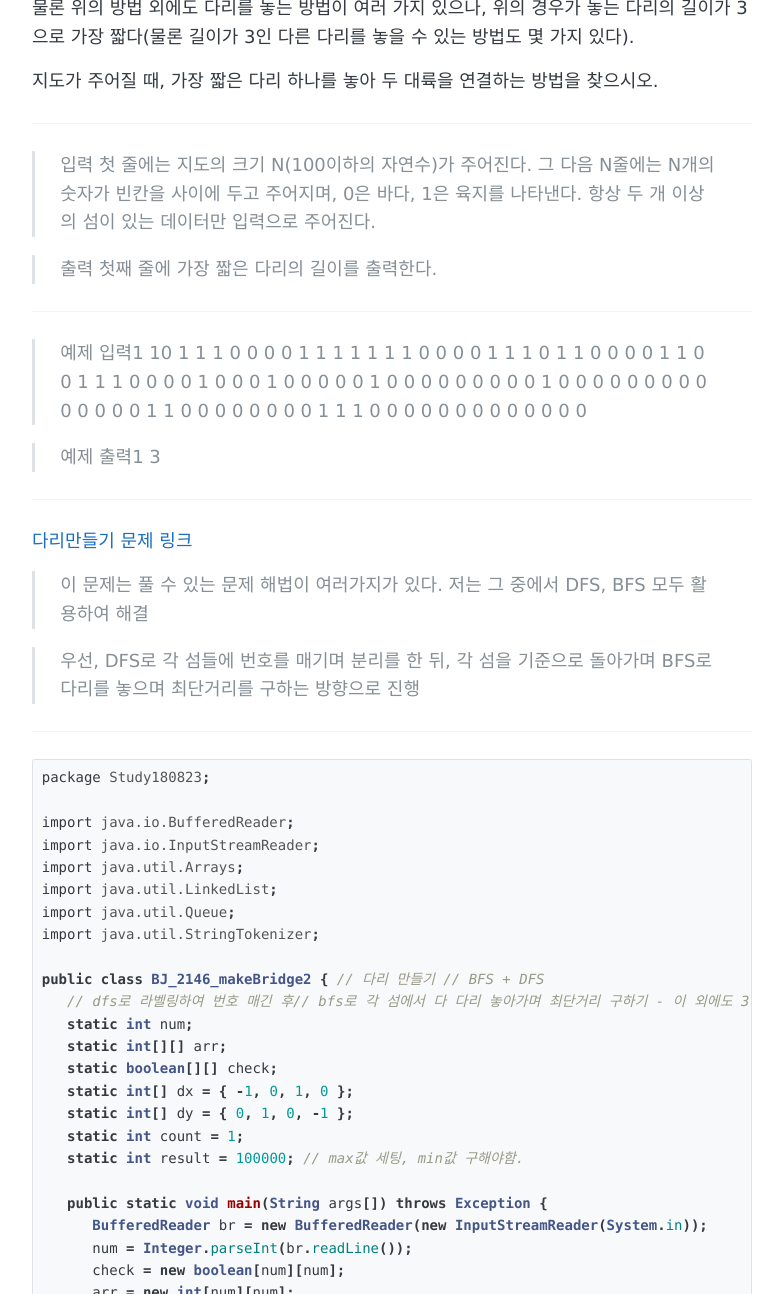
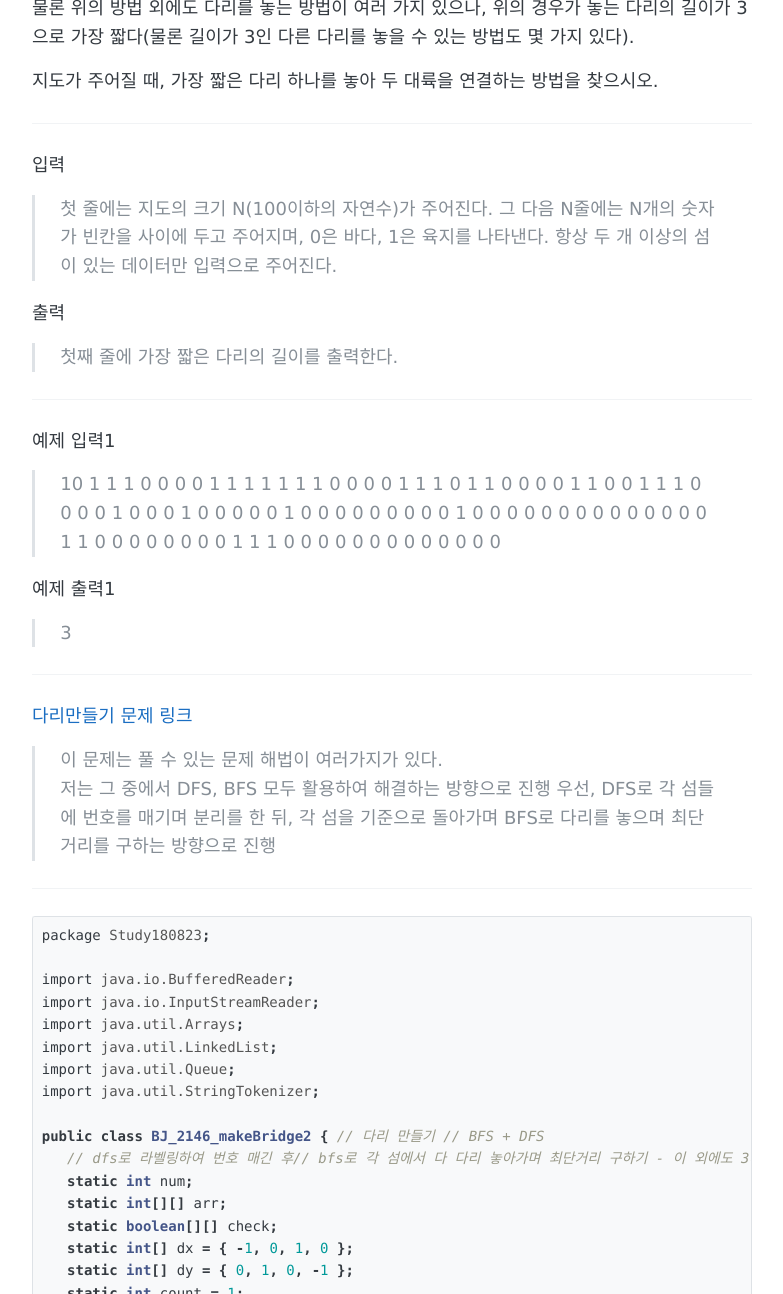
Before and after one commit to baekdata/baekdata.github.io, a Jekyll site: the page built from _posts/2018-08-25-BJ-2146.md, in a window 1280 px wide and 1400 px high, scrolled down 1305 px, cut to the strip 106-1400 px from the top of the window. Shown: the whole strip, without its empty margins (248-1031 px from the left). Built offline with Jekyll 4.4.1, drawn with Linux system fonts in a browser that asks for light colours; comment, search, counter and statistics services are not loaded.

Commit message:
post 2146 edit

```diff
--- a/_posts/2018-08-25-BJ-2146.md
+++ b/_posts/2018-08-25-BJ-2146.md
@@ -26,16 +26,16 @@ __문제__
 
 ---
 
->입력
+입력
 >첫 줄에는 지도의 크기 N(100이하의 자연수)가 주어진다. 그 다음 N줄에는 N개의 숫자가 빈칸을 사이에 두고 주어지며, 0은 바다, 1은 육지를 나타낸다. 항상 두 개 이상의 섬이 있는 데이터만 입력으로 주어진다.
 
 
-> 출력
+ 출력
 > 첫째 줄에 가장 짧은 다리의 길이를 출력한다.
 
 ---
 
->예제 입력1
+예제 입력1
 >10
 1 1 1 0 0 0 0 1 1 1
 1 1 1 1 0 0 0 0 1 1
@@ -48,15 +48,14 @@ __문제__
 0 0 0 0 1 1 1 0 0 0
 0 0 0 0 0 0 0 0 0 0
 
->예제 출력1
+예제 출력1
 >3
 
 ---
 [다리만들기 문제 링크](https://www.acmicpc.net/problem/2146)
 
 > 이 문제는 풀 수 있는 문제 해법이 여러가지가 있다.
-> 저는 그 중에서 DFS, BFS 모두 활용하여 해결
-
+> 저는 그 중에서 DFS, BFS 모두 활용하여 해결하는 방향으로 진행
 > 우선, DFS로 각 섬들에 번호를 매기며 분리를 한 뒤, 각 섬을 기준으로 돌아가며 BFS로 다리를 놓으며 최단거리를 구하는 방향으로 진행
 
 
```
